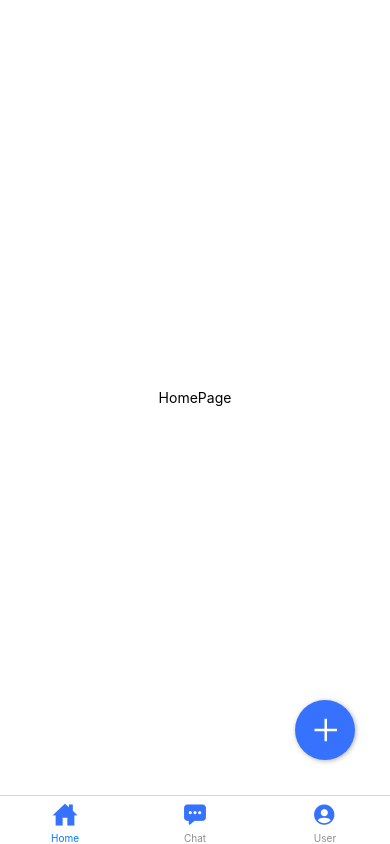
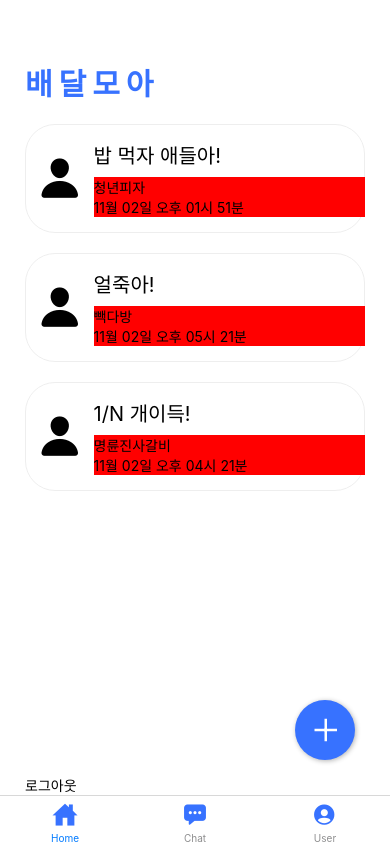
Before and after one commit to Cheol-Cheol/baeda1-moa, a React Native app: screen /HomePage in a window 390 px wide. Built offline with nearby package versions, Linux system fonts and the light colour scheme.

Commit message:
✨ Authentication flows (현재 OAuth 포함 X)

```diff
--- a/context/AuthContextProvider.jsx
+++ b/context/AuthContextProvider.jsx
@@ -27,19 +27,23 @@ const AuthContextProvider = ({ children }) => {
     // 2. kakao로부터 받은 웹뷰를 통해 서버에 토큰을 전송하고, 서버는 프론트에 고유한 토큰을 보내준다.
 
     // 3. 여기서 token을 secure-storage에 저장한 다음, reducer(SIGN_IN)를 통해서 상태값을 바꿔준다.
-    await SecureStore.setItemAsync("userToken", true);
-    dispatchAuth({ type: "SIGN_IN", token: true });
+    let dummy = { id: 1 };
+    await SecureStore.setItemAsync("userToken", JSON.stringify(dummy));
+    dispatchAuth({ type: "SIGN_IN", token: { id: 3 } });
+    console.log("kakaoSignIn: 성공!");
   };
 
   const signOut = async () => {
     await SecureStore.deleteItemAsync("userToken");
     dispatchAuth({ type: "SIGN_OUT" });
+    console.log("signOut: 성공!");
   };
 
   const restoreToken = async () => {
     let userToken;
     try {
       userToken = await SecureStore.getItemAsync("userToken");
+      console.log("userToken", userToken);
     } catch (e) {
       console.log("RestoreTokenErr: ", e.message);
     }
--- a/screen/HomePage.jsx
+++ b/screen/HomePage.jsx
@@ -1,16 +1,52 @@
-import React from "react";
+import React, { useContext } from "react";
 import styled from "styled-components/native";
 import { Ionicons } from "@expo/vector-icons";
+import { View, Text, FlatList, TouchableOpacity } from "react-native";
+import { AuthContext } from "../context/AuthContextProvider";
+
+const DUMMY_DATA = [
+  {
+    id: "1",
+    admin: "1de1dxz01011",
+    title: "밥 먹자 애들아!",
+    businessName: "청년피자",
+    orderTime: "2022년 11월 02일 오후 01시 51분",
+    category: "피자",
+  },
+  {
+    id: "2",
+    admin: "1de1dxz01012",
+    title: "얼죽아!",
+    businessName: "빽다방",
+    orderTime: "2022년 11월 02일 오후 05시 21분",
+    category: "카페디저트",
+  },
+  {
+    id: "3",
+    admin: "1de1dxz01013",
+    title: "1/N 개이득!",
+    businessName: "명륜진사갈비",
+    orderTime: "2022년 11월 02일 오후 04시 21분",
+    category: "고기",
+  },
+];
+
+const CATEGORY = [
+  { label: "일식", value: "일식" },
+  { label: "중식", value: "중식" },
+  { label: "족발/보쌈", value: "족발보쌈" },
+  { label: "고기", value: "고기" },
+  { label: "분식", value: "분식" },
+  { label: "피자", value: "피자" },
+  { label: "패스트푸드", value: "패스트푸드" },
+  { label: "카페/디저트", value: "카페디저트" },
+];
 
 const Container = styled.View`
   flex: 1;
-  justify-content: center;
-  align-items: center;
+  padding: 0px 25px;
+  padding-top: 60px;
   background-color: ${({ theme }) => theme.bgColor};
-`;
-
-const Text = styled.Text`
-  color: ${({ theme }) => theme.textColor};
 `;
 
 const Btn = styled.TouchableOpacity`
@@ -28,10 +64,77 @@ const Btn = styled.TouchableOpacity`
   box-shadow: 1px 1px 5px rgba(0, 0, 0, 0.3);
 `;
 
+const HSeparator = styled.View`
+  height: 20px;
+`;
+
+const ListContainer = styled.TouchableOpacity`
+  background-color: white;
+  flex-direction: row;
+  padding-vertical: 15px;
+  border: 1px solid #eee
+  border-radius: 30px;
+`;
+
 const HomePage = ({ navigation: { navigate } }) => {
+  const { signOut } = useContext(AuthContext);
   return (
     <Container>
-      <Text>HomePage</Text>
+      <View>
+        <Text
+          style={{
+            fontSize: 30,
+            fontWeight: "bold",
+            color: "#3772ff",
+            letterSpacing: 6,
+          }}
+        >
+          배달모아
+        </Text>
+      </View>
+      <HSeparator />
+      <FlatList
+        data={DUMMY_DATA}
+        ItemSeparatorComponent={HSeparator}
+        renderItem={({ item }) => (
+          <ListContainer key={item.key}>
+            <View
+              style={{
+                width: "20%",
+                justifyContent: "center",
+                alignItems: "center",
+              }}
+            >
+              <Ionicons name="person" size={45} />
+            </View>
+            <View style={{ width: "100%" }}>
+              <Text style={{ fontSize: 20, marginBottom: 8 }}>
+                {item.title}
+              </Text>
+              <View
+                style={{
+                  backgroundColor: "red",
+                }}
+              >
+                <Text>{item.businessName}</Text>
+                <Text>{item.orderTime.substring(6)}</Text>
+              </View>
+            </View>
+          </ListContainer>
+        )}
+      />
+
+      {/* 📍 이건 FlatList ListHeaderComponent로 연결하기 */}
+      {/* {CATEGORY.map((el, index) => (
+        <View key={index}>
+          <Text>{el.label}</Text>
+        </View>
+      ))} */}
+
+      {/* FIXME: 잠시 로그아웃 대체품 */}
+      <TouchableOpacity onPress={signOut}>
+        <Text>로그아웃</Text>
+      </TouchableOpacity>
 
       <Btn onPress={() => navigate("Stack", { screen: "WritePage" })}>
         <Ionicons name="add" color="white" size={40} />
```
Also changed, not shown: screen/LoginPage.jsx (+5 -2 lines).
